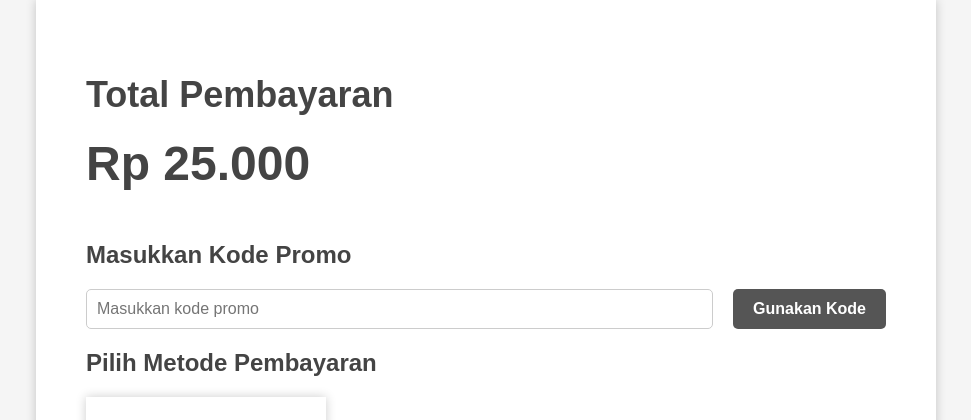
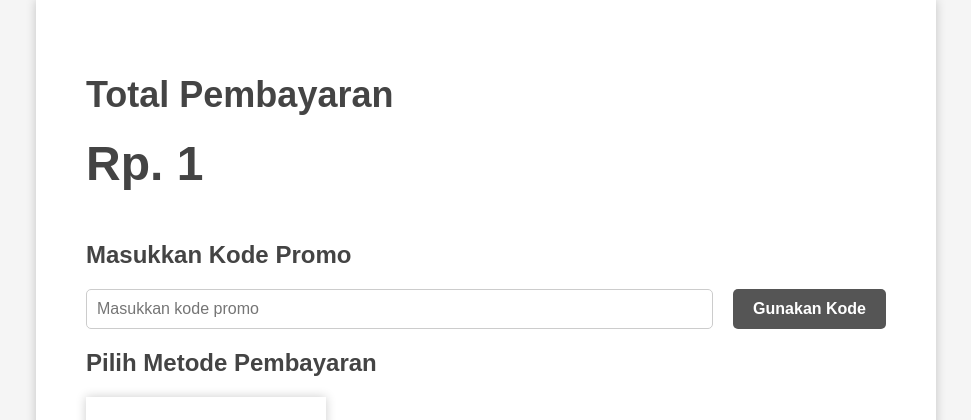
Before and after one commit to Matrsixx/SoftwareEngineer, a PHP site: page /payment-validation.php?price=1 in a window 1280 px wide. Shown: the top 420 px of the page, without its empty margins (154-1125 px from the left). Run offline with PHP 8.4, Linux system fonts and the light colour scheme; grey boxes are pictures that could not be loaded.

Commit message:
Add files via upload

```diff
--- a/payment-validation.php
+++ b/payment-validation.php
@@ -29,7 +29,7 @@
 	<main>
       <div class="container">
             <h1>Total Pembayaran</h1>
-            <div class="total">Rp 25.000</div>
+            <div class="total">Rp. <?php echo $_GET["price"]?></div>
               <h2>Masukkan Kode Promo</h2>
               <form>
                 <input type="text" placeholder="Masukkan kode promo">
```
